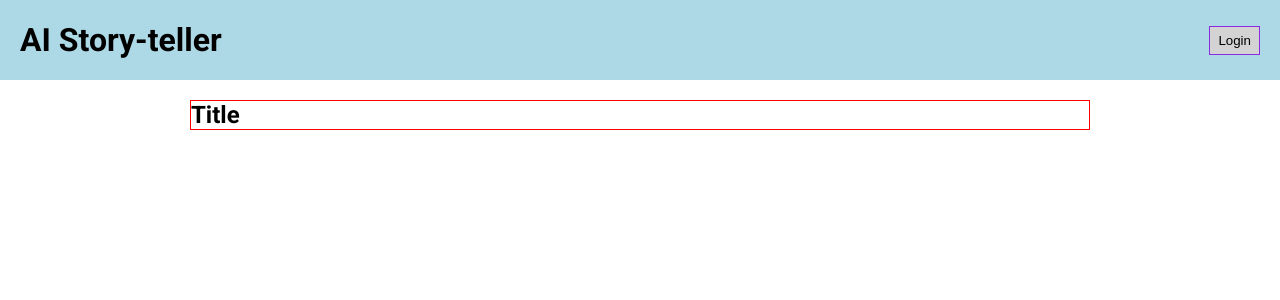
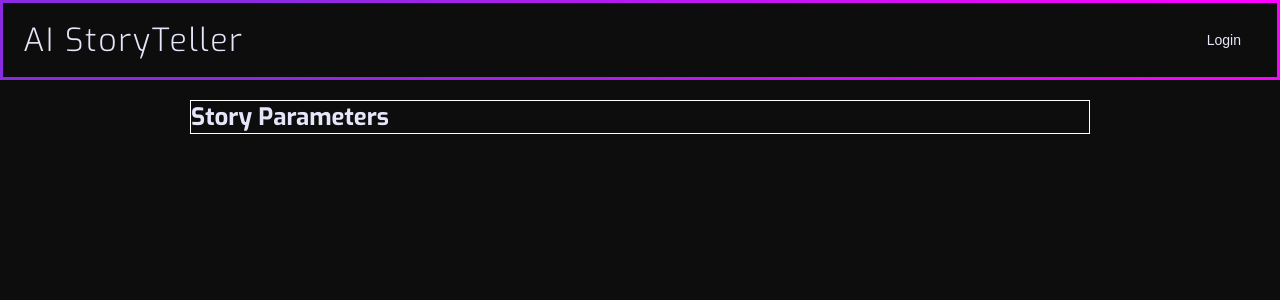
Before and after one commit to LejNur/ai-story-teller, a Next.js app: page / in a window 1280 px wide. Shown: the top 300 px of the page. Built offline with nearby package versions, Linux system fonts and the light colour scheme.

Commit message:
style:color palette, header

```diff
--- a/src/components/Atoms/Button/Button.module.scss
+++ b/src/components/Atoms/Button/Button.module.scss
@@ -1,6 +1,16 @@
 .headerBtn {
-  padding: 6px 8px;
-  border: 1px solid blueviolet;
-  background-color: lightgray;
+  padding: 8px 16px;
   cursor: pointer;
+  border: none;
+  background-color: transparent;
+  color: var(--lavander);
+  font-size: 14px;
+
+  &:hover {
+    background: linear-gradient(
+      to right,
+      var(--blue-violet) 20%,
+      var(--fuchsia) 100%
+    );
+  }
 }
--- a/src/components/Molecules/Header/Header.module.scss
+++ b/src/components/Molecules/Header/Header.module.scss
@@ -5,7 +5,17 @@
   padding: 20px;
   height: 80px;
   width: 100%;
-  background-color: lightblue;
-  // box-shadow: 0px 5px 5px #2524224d;
-  // border-bottom: 1px solid #baac97;
+  border-image: linear-gradient(
+      to right,
+      var(--blue-violet) 20%,
+      var(--fuchsia) 100%
+    )
+    1;
+  border-width: 3px;
+  border-style: solid;
 }
+
+.header_container h1 {
+  font-weight: 300;
+  letter-spacing: 1.6px;
+}
--- a/src/components/Organism/Window/WindowBox.module.scss
+++ b/src/components/Organism/Window/WindowBox.module.scss
@@ -2,5 +2,5 @@
   width: 100%;
   max-width: 900px;
   margin: auto;
-  border: 1px solid red;
+  border: 1px solid white;
 }
--- a/src/pages/index.tsx
+++ b/src/pages/index.tsx
@@ -13,9 +13,9 @@ export default function Home() {
         <link rel="icon" href="/favicon.ico" />
       </Head>
       <main className={styles.main}>
-        <Header title="AI Story-teller" />
+        <Header title="AI StoryTeller" />
         <div className={styles.content}>
-          <WindowBox title="Title" />
+          <WindowBox title="Story Parameters" />
         </div>
       </main>
     </>
--- a/src/styles/globals.css
+++ b/src/styles/globals.css
@@ -1,5 +1,12 @@
-@import url('https://fonts.googleapis.com/css2?family=Roboto:ital,wght@0,100;0,300;0,400;0,500;0,700;0,900;1,100;1,300;1,400;1,500;1,700;1,900&display=swap');
+@import url('https://fonts.googleapis.com/css2?family=Exo:ital,wght@0,100..900;1,100..900&display=swap');
 
+
+:root {
+  --background-dark: #0d0d0d;
+  --fuchsia: #ff00ff;
+  --blue-violet: #8a2be2;
+  --lavander: #e6e6fa;
+}
 
 * {
   box-sizing: border-box;
@@ -11,5 +18,7 @@ html,
 body {
   max-width: 100vw;
   overflow-x: hidden;
-  font-family: 'Roboto', sans-serif;
+  font-family: "Exo", sans-serif;
+  background-color: var(--background-dark);
+  color: var(--lavander);
 }
```
